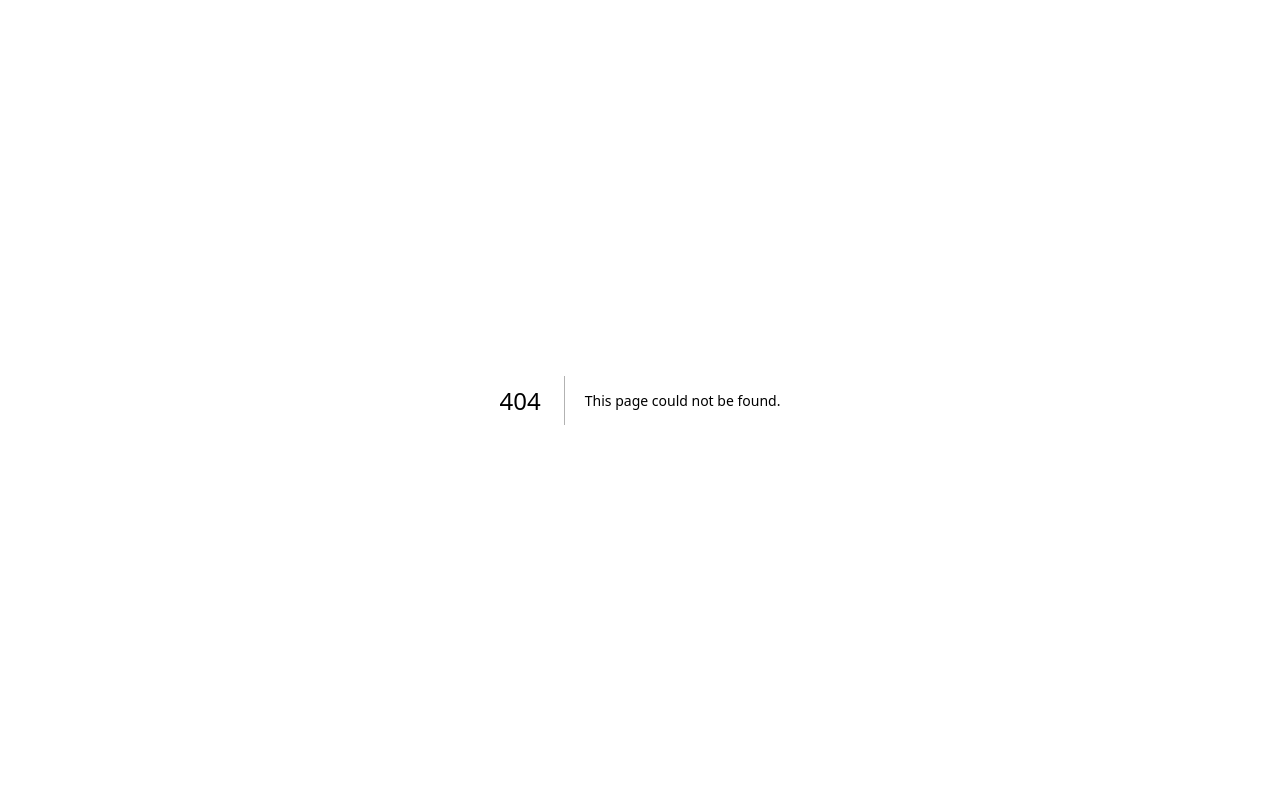
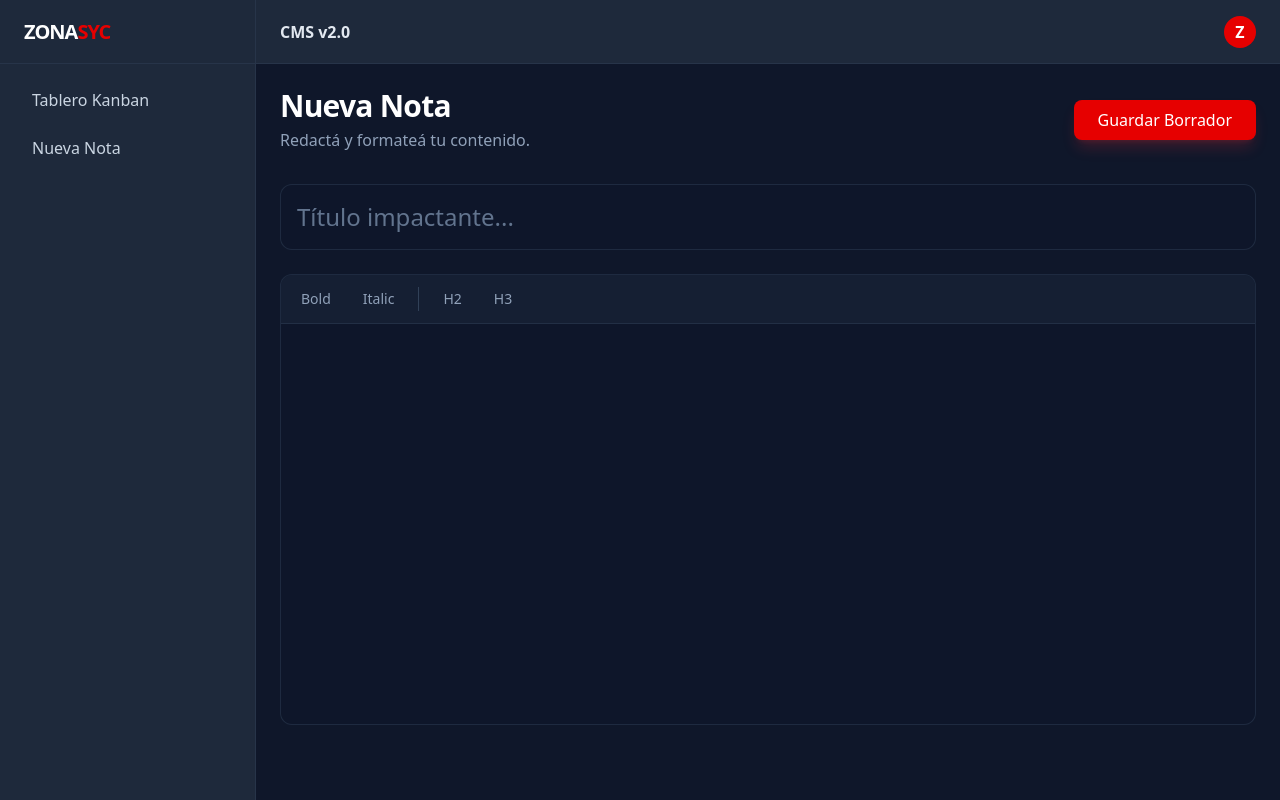
Before and after one commit to tomireyes28/zonasyc, a Next.js app in the folder frontend/: page /admin/editor in a window 1280 px wide. Before the commit this address had no page. Built offline with nearby package versions, Linux system fonts and the light colour scheme.

Commit message:
feat: setup tiptap rich text editor base with tailwind v4 typography

```diff
--- a/frontend/package.json
+++ b/frontend/package.json
@@ -9,12 +9,16 @@
     "lint": "eslint"
   },
   "dependencies": {
+    "@tiptap/pm": "^3.30.0",
+    "@tiptap/react": "^3.30.0",
+    "@tiptap/starter-kit": "^3.30.0",
     "next": "16.3.0",
     "react": "19.2.8",
     "react-dom": "19.2.8"
   },
   "devDependencies": {
     "@tailwindcss/postcss": "^4",
+    "@tailwindcss/typography": "^0.5.20",
     "@types/node": "^20",
     "@types/react": "^19",
     "@types/react-dom": "^19",
--- /dev/null
+++ b/frontend/src/app/admin/editor/page.tsx
@@ -0,0 +1,48 @@
+"use client";
+
+import { useState } from "react";
+import Tiptap from "@/components/admin/editor/Tiptap";
+
+export default function EditorPage() {
+  const [title, setTitle] = useState("");
+  const [content, setContent] = useState("");
+
+  const handleSave = () => {
+    // Acá luego conectaremos la Server Action para guardar en la BD
+    console.log("Título:", title);
+    console.log("Contenido HTML:", content);
+  };
+
+  return (
+    <div className="max-w-5xl mx-auto w-full pb-12">
+      <div className="flex items-center justify-between mb-8">
+        <div>
+          <h1 className="text-3xl font-bold text-white tracking-tight">Nueva Nota</h1>
+          <p className="text-slate-400 mt-1">Redactá y formateá tu contenido.</p>
+        </div>
+        <button
+          onClick={handleSave}
+          className="bg-zonasyc-red hover:bg-red-700 text-white font-medium py-2 px-6 rounded-lg transition-colors shadow-lg shadow-red-500/20"
+        >
+          Guardar Borrador
+        </button>
+      </div>
+
+      <div className="space-y-6">
+        {/* INPUT DE TÍTULO */}
+        <div>
+          <input
+            type="text"
+            placeholder="Título impactante..."
+            value={title}
+            onChange={(e) => setTitle(e.target.value)}
+            className="w-full bg-slate-900/50 border border-slate-700/50 rounded-xl px-4 py-4 text-2xl text-white placeholder:text-slate-500 focus:outline-none focus:border-slate-500 transition-colors"
+          />
+        </div>
+
+        {/* EDITOR TIPTAP */}
+        <Tiptap content={content} onChange={setContent} />
+      </div>
+    </div>
+  );
+}
--- a/frontend/src/app/globals.css
+++ b/frontend/src/app/globals.css
@@ -1,4 +1,5 @@
 @import "tailwindcss";
+@plugin "@tailwindcss/typography";
 
 @theme {
   /* Acá definimos los colores personalizados de tu manual de marca */
--- /dev/null
+++ b/frontend/src/components/admin/editor/Tiptap.tsx
@@ -0,0 +1,66 @@
+"use client";
+
+import { useEditor, EditorContent } from '@tiptap/react';
+import StarterKit from '@tiptap/starter-kit';
+
+interface TiptapProps {
+  content: string;
+  onChange: (content: string) => void;
+}
+
+export default function Tiptap({ content, onChange }: TiptapProps) {
+  const editor = useEditor({
+    extensions: [StarterKit],
+    content: content,
+    editorProps: {
+      attributes: {
+        // Acá definimos el estilo del área donde se escribe (Tipografía clara, interlineado, sin bordes feos al hacer focus)
+        class: 'prose prose-invert prose-slate max-w-none focus:outline-none min-h-[400px] p-4 text-slate-300',
+      },
+    },
+    onUpdate: ({ editor }) => {
+      // Cada vez que el usuario teclea, devolvemos el HTML limpio al componente padre
+      onChange(editor.getHTML());
+    },
+  });
+
+  if (!editor) {
+    return null;
+  }
+
+  return (
+    <div className="border border-slate-700/50 rounded-xl overflow-hidden bg-slate-900/50">
+      {/* BARRA DE HERRAMIENTAS */}
+      <div className="bg-slate-800/50 border-b border-slate-700/50 p-2 flex flex-wrap gap-2">
+        <button
+          onClick={() => editor.chain().focus().toggleBold().run()}
+          className={`px-3 py-1.5 rounded text-sm font-medium transition-colors ${editor.isActive('bold') ? 'bg-zonasyc-red text-white' : 'text-slate-400 hover:bg-slate-700 hover:text-slate-200'}`}
+        >
+          Bold
+        </button>
+        <button
+          onClick={() => editor.chain().focus().toggleItalic().run()}
+          className={`px-3 py-1.5 rounded text-sm font-medium transition-colors ${editor.isActive('italic') ? 'bg-zonasyc-red text-white' : 'text-slate-400 hover:bg-slate-700 hover:text-slate-200'}`}
+        >
+          Italic
+        </button>
+        <div className="w-px h-6 bg-slate-700 mx-1 self-center"></div>
+        <button
+          onClick={() => editor.chain().focus().toggleHeading({ level: 2 }).run()}
+          className={`px-3 py-1.5 rounded text-sm font-medium transition-colors ${editor.isActive('heading', { level: 2 }) ? 'bg-zonasyc-red text-white' : 'text-slate-400 hover:bg-slate-700 hover:text-slate-200'}`}
+        >
+          H2
+        </button>
+        <button
+          onClick={() => editor.chain().focus().toggleHeading({ level: 3 }).run()}
+          className={`px-3 py-1.5 rounded text-sm font-medium transition-colors ${editor.isActive('heading', { level: 3 }) ? 'bg-zonasyc-red text-white' : 'text-slate-400 hover:bg-slate-700 hover:text-slate-200'}`}
+        >
+          H3
+        </button>
+      </div>
+
+      {/* ÁREA DE ESCRITURA */}
+      <EditorContent editor={editor} />
+    </div>
+  );
+}
```
Also changed, not shown: 1 other file (tests, documents, lock files or other folders).
